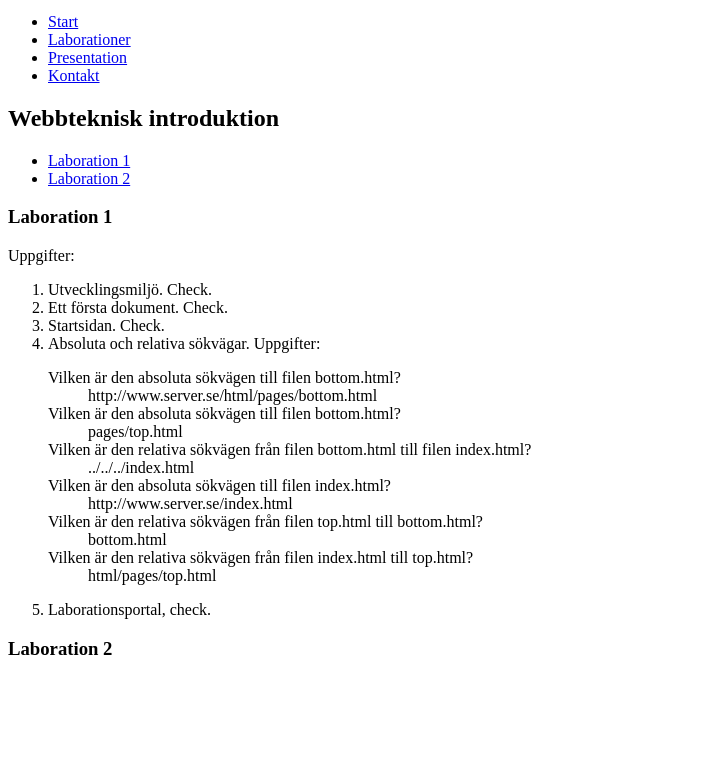
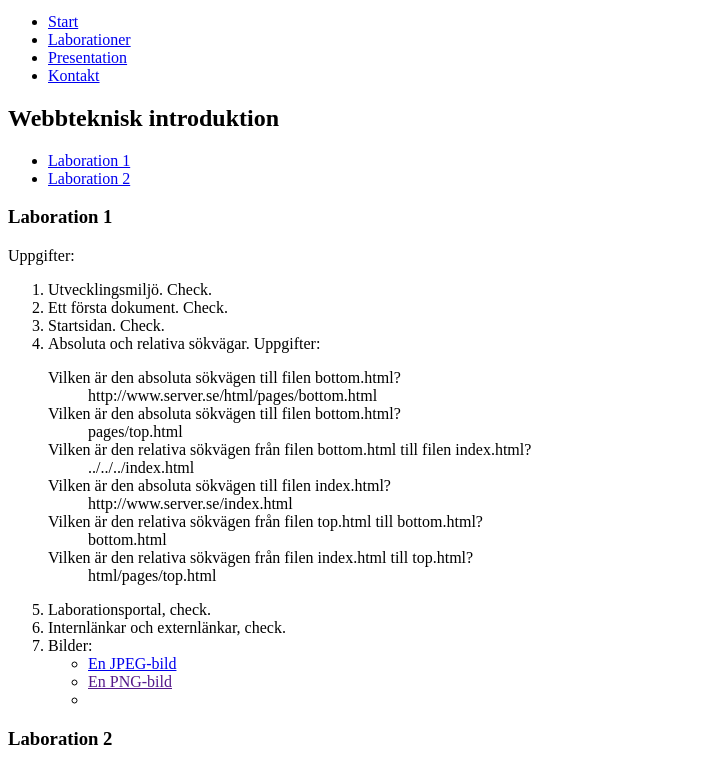
Before and after one commit to ps222nq/1IK415_ps222nq_laborationer, a plain HTML site: page pages/laborationer.html in a window 1280 px wide. Shown: the part 101-870 px from the top of the page, without its empty margins (0-711 px from the left). Before the commit the page ends 800 px from the top, so only its background shows below. Drawn offline with Linux system fonts and the light colour scheme.

Commit message:
moving unsaved changes to GitHub Desktop

```diff
--- a/pages/laborationer.html
+++ b/pages/laborationer.html
@@ -59,6 +59,14 @@ Uppgifter:
 		</dl>
 	</li>
 	<li>Laborationsportal, check.</li>
+	<li>Internlänkar och externlänkar, check.</li>
+	<li>Bilder:
+		<ul>
+			<li><a href="presentation.html#pepyn">En JPEG-bild</a></li>
+			<li><a href="">En PNG-bild</a></li>
+			<li><a href=""><En SVG-bild/a></li>
+		</ul>
+	</li>
 </ol>
 </p>
 
```
Also changed, not shown: index.html (+1 -1 lines), pages/presentation.html (+3 -2 lines).
